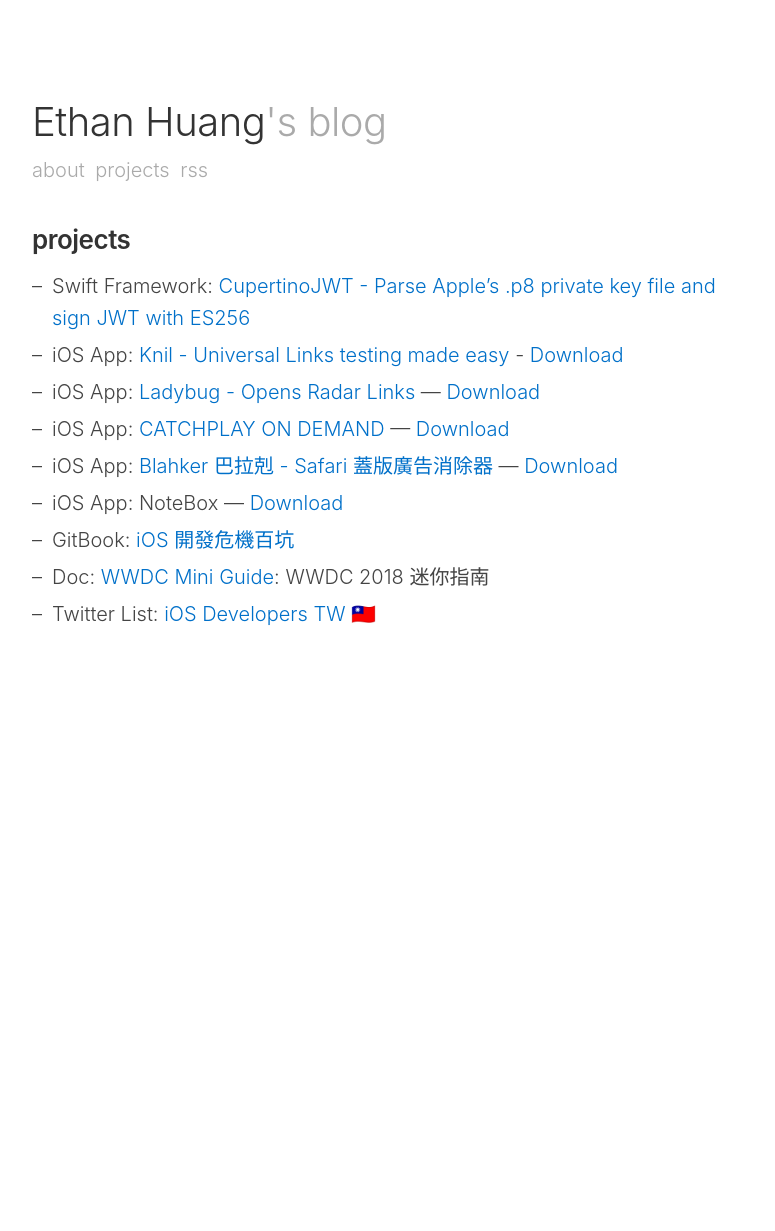
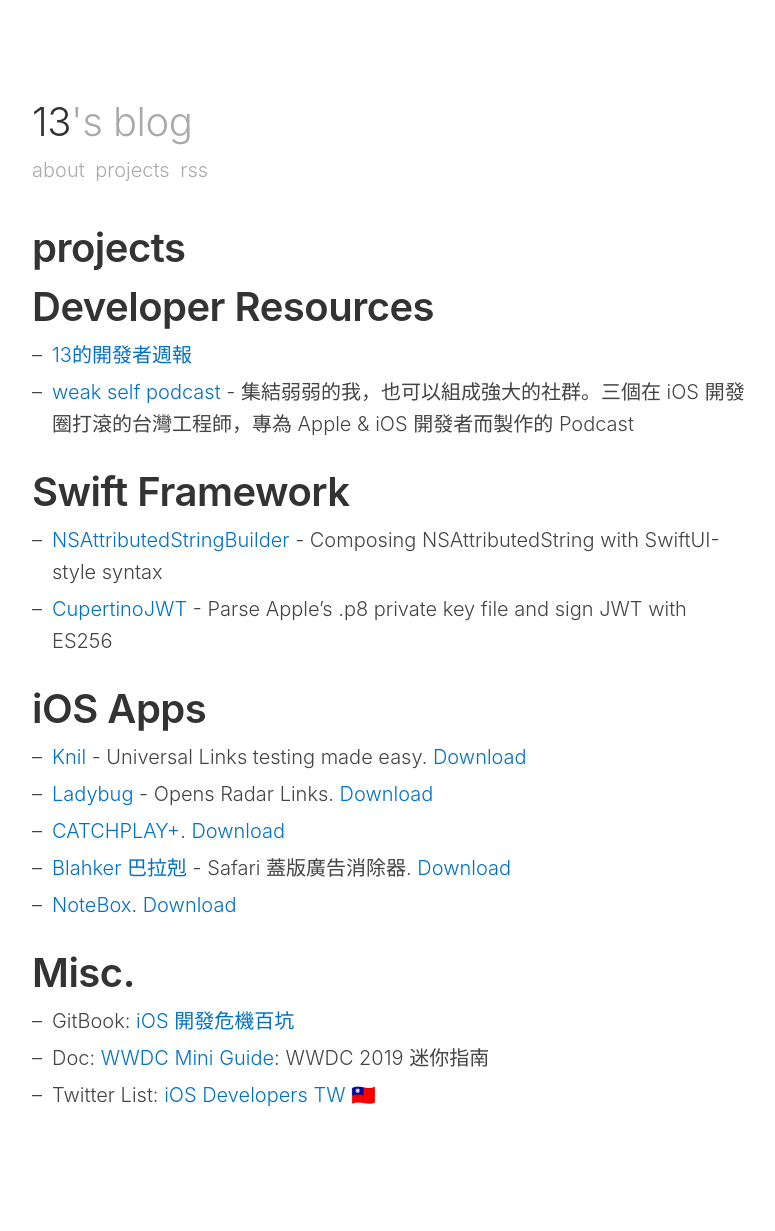
Before and after one commit to ethanhuang13/13h.tw, a Jekyll site: the page built from projects.md, in a window 1280 px wide. Shown: the whole page, without its empty margins (248-1023 px from the left). Built offline with Jekyll 4.4.1, drawn with Linux system fonts in a browser that asks for light colours; before the commit the page ends 900 px from its top, so only the background shows below that.

Commit message:
Update site name, projects.md, style

```diff
--- a/_config.yml
+++ b/_config.yml
@@ -3,7 +3,7 @@
 # # # # # # # #
 
 # Basic
-name:               "Ethan Huang"
+name:               "13"
 description:        "blog"
 
 # jekyll-seo-tag, see: http://www.rubydoc.info/gems/jekyll-seo-tag/1.2.0
--- a/projects.md
+++ b/projects.md
@@ -5,12 +5,25 @@
 order: 2
 date: 2018-04-09 01:38:12 +0800
 ---
-- Swift Framework: [CupertinoJWT - Parse Apple's .p8 private key file and sign JWT with ES256](https://github.com/ethanhuang13/CupertinoJWT)
-- iOS App: [Knil - Universal Links testing made easy](https://github.com/ethanhuang13/knil) - [Download](https://itunes.apple.com/us/app/knil-universal-link-testing/id1195310358?l=zh&ls=1&mt=8&ct=13h.tw)
-- iOS App: [Ladybug - Opens Radar Links](https://github.com/ethanhuang13/ladybug) — [Download](https://itunes.apple.com/us/app/ladybug-handles-radar-links/id1402968134?l=zh&ls=1&mt=8&ct=13h.tw)
-- iOS App: [CATCHPLAY ON DEMAND](https://www.catchplay.com/) — [Download](http://bit.ly/catchplay)
-- iOS App: [Blahker 巴拉剋 - Safari 蓋版廣告消除器](https://github.com/ethanhuang13/blahker) — [Download](http://bit.ly/blahker)
-- iOS App: NoteBox — [Download](http://geni.us/notebox)
+
+## Developer Resources
+
+- [13的開發者週報](https://ethanhuang13.substack.com)
+- [weak self podcast](https://weakself.dev) - 集結弱弱的我，也可以組成強大的社群。三個在 iOS 開發圈打滾的台灣工程師，專為 Apple & iOS 開發者而製作的 Podcast
+
+## Swift Framework
+
+- [NSAttributedStringBuilder](https://github.com/ethanhuang13/NSAttributedStringBuilder) - Composing NSAttributedString with SwiftUI-style syntax
+- [CupertinoJWT](https://github.com/ethanhuang13/CupertinoJWT) - Parse Apple's .p8 private key file and sign JWT with ES256
+
+## iOS Apps
+- [Knil](https://github.com/ethanhuang13/knil) - Universal Links testing made easy. [Download](https://itunes.apple.com/us/app/knil-universal-link-testing/id1195310358?l=zh&ls=1&mt=8&ct=13h.tw)
+- [Ladybug](https://github.com/ethanhuang13/ladybug) - Opens Radar Links. [Download](https://itunes.apple.com/us/app/ladybug-handles-radar-links/id1402968134?l=zh&ls=1&mt=8&ct=13h.tw)
+- [CATCHPLAY+](https://www.catchplay.com/). [Download](http://bit.ly/catchplay)
+- [Blahker 巴拉剋](https://github.com/ethanhuang13/blahker) - Safari 蓋版廣告消除器. [Download](http://bit.ly/blahker)
+- [NoteBox](https://twitter.com/getnotebox). [Download](http://geni.us/notebox)
+
+## Misc.
 - GitBook: [iOS 開發危機百坑](https://ios-wikipitia.13h.tw)
-- Doc: [WWDC Mini Guide](https://github.com/ethanhuang13/wwdc-mini-guide): WWDC 2018 迷你指南
+- Doc: [WWDC Mini Guide](https://github.com/ethanhuang13/wwdc-mini-guide): WWDC 2019 迷你指南
 - Twitter List: [iOS Developers TW 🇹🇼](https://twitter.com/ethanhuang13/lists/ios-developers-tw)
--- a/style.scss
+++ b/style.scss
@@ -42,8 +42,8 @@
 }
 
 h1, h2, h3, h4, h5, h6 {
-  margin-top: 0;
-  margin-bottom: .5rem;
+  margin-top: 10;
+  margin-bottom: 10;
   font-weight: 600;
   line-height: 1.1;
   color: #333;
@@ -51,18 +51,26 @@
 }
 
 h1 {
+  margin-top: 0;
+  margin-bottom: .5rem;
   font-size: 2rem;
 }
 
 h2 {
-  font-size: 1.3rem;
+  margin-top: 0;
+  margin-bottom: .5rem;
+  font-size: 2.0rem;
 }
 
 h3 {
-  font-size: 1.2rem;
+  font-size: 1.5rem;
 }
 
-h4, h5, h6 {
+h4 {
+  font-size: 1.25rem;
+}
+
+h5, h6 {
   font-size: 1rem;
 }
 
@@ -348,7 +356,7 @@
 
 .post {
   &-title {
-    font-size: 2.5rem;
+    font-size: 2.0rem;
     margin-bottom: 0.75rem;
   }
   &-date {
@@ -360,7 +368,7 @@
 
 .list {
   &-post-title {
-    font-size: 2.5rem;
+    font-size: 2.0rem;
     margin-bottom: 0.75rem;
 
     a {
```
